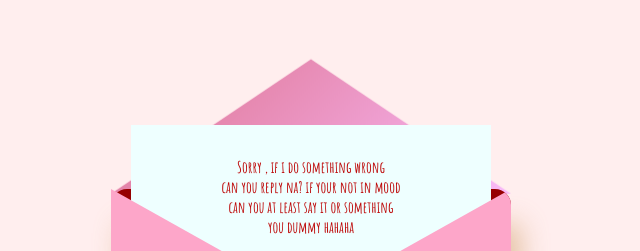
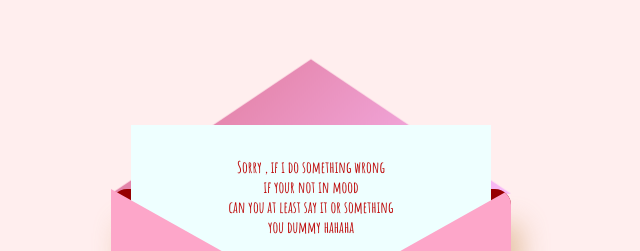
Before and after one commit to Alexasyx/13, a plain HTML site: page index.html in a window 1280 px wide. Shown: the part 123-374 px from the top of the page, without its empty margins (329-969 px from the left). Drawn offline with Linux system fonts and the light colour scheme.

Commit message:
Update index.html

```diff
--- a/index.html
+++ b/index.html
@@ -14,7 +14,7 @@
     <div class="lettre">
         <div>
             Sorry , if i do something wrong<br>
-            can you reply na? if your not in mood <br> can you at least say it or something <br>
+            if your not in mood <br> can you at least say it or something <br>
             you dummy hahaha
 
         </div>
```
